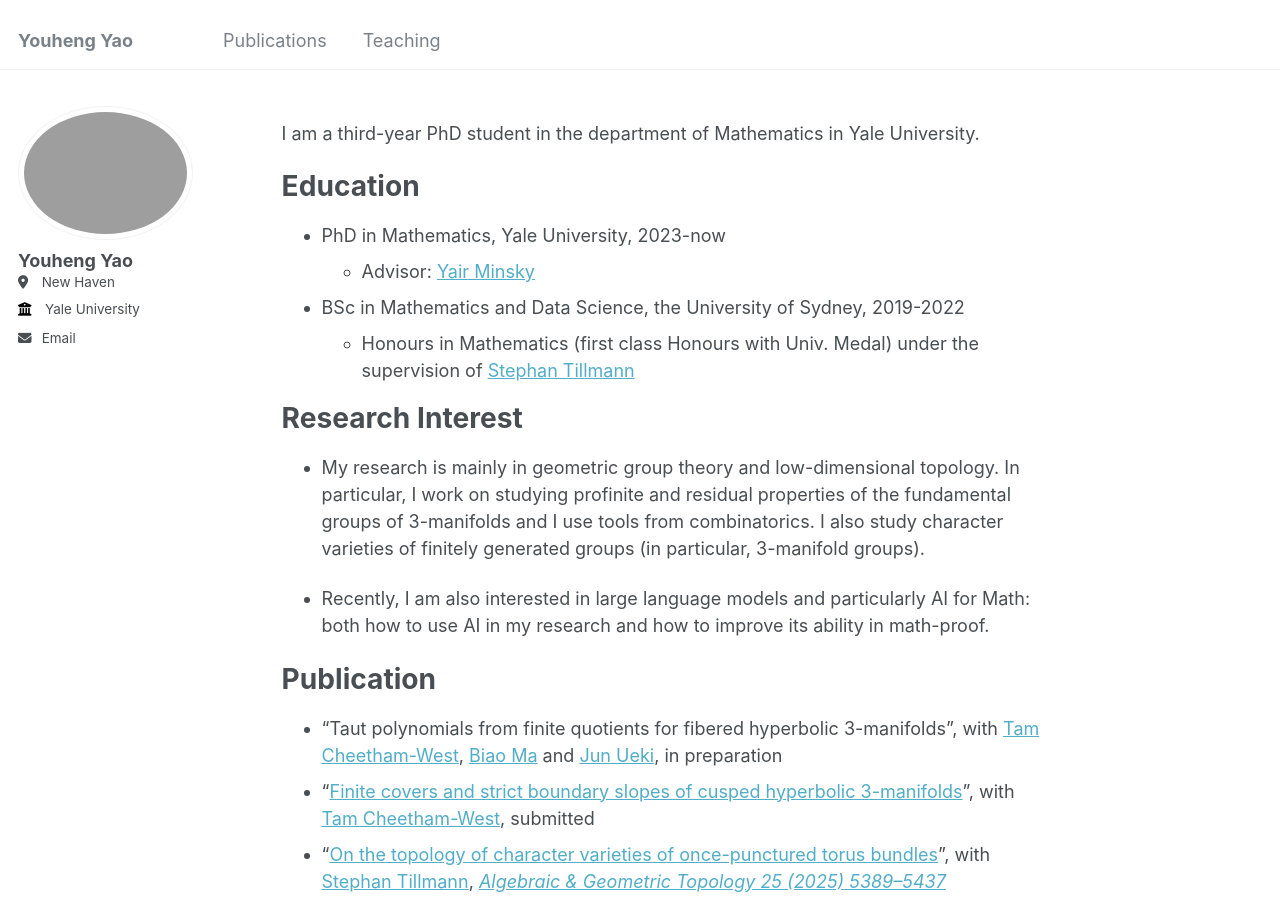
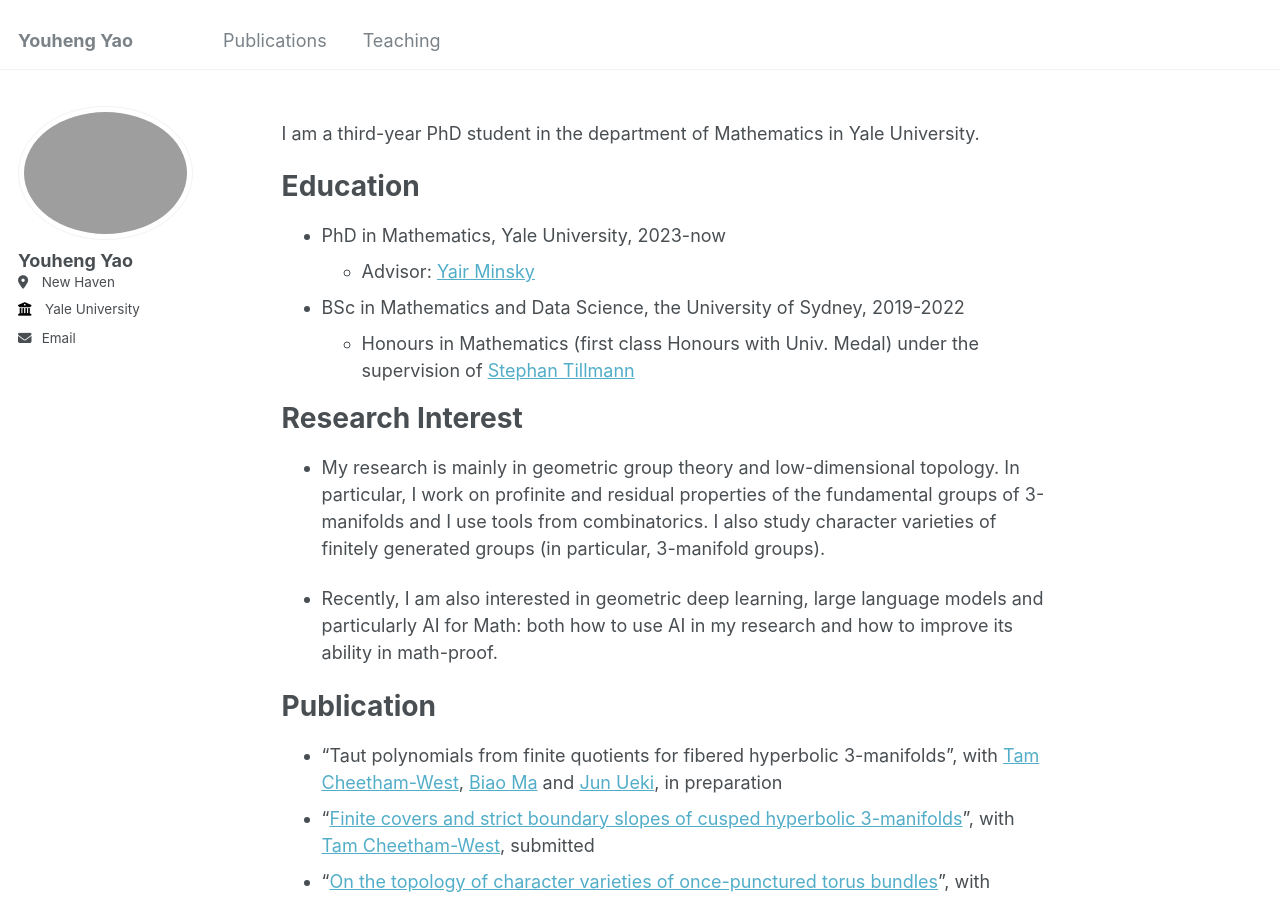
Before and after one commit to LionelYao/LionelYao.github.io, a Jekyll site: the page built from _pages/about.md, in a window 1280 px wide and 900 px high. Built offline with Jekyll 4.4.1, drawn with Linux system fonts in a browser that asks for light colours; a script that is not in the unit is left out.

Commit message:
Update about.md

```diff
--- a/_pages/about.md
+++ b/_pages/about.md
@@ -21,9 +21,9 @@ Education
 
 Research Interest
 ======
-- My research is mainly in geometric group theory and low-dimensional topology. In particular, I work on studying profinite and residual properties of the fundamental groups of 3-manifolds and I use tools from combinatorics. I also study character varieties of finitely generated groups (in particular, 3-manifold groups).
+- My research is mainly in geometric group theory and low-dimensional topology. In particular, I work on profinite and residual properties of the fundamental groups of 3-manifolds and I use tools from combinatorics. I also study character varieties of finitely generated groups (in particular, 3-manifold groups).
 
-- Recently, I am also interested in large language models and particularly AI for Math: both how to use AI in my research and how to improve its ability in math-proof.
+- Recently, I am also interested in geometric deep learning, large language models and particularly AI for Math: both how to use AI in my research and how to improve its ability in math-proof.
 
 Publication
 ======
```
